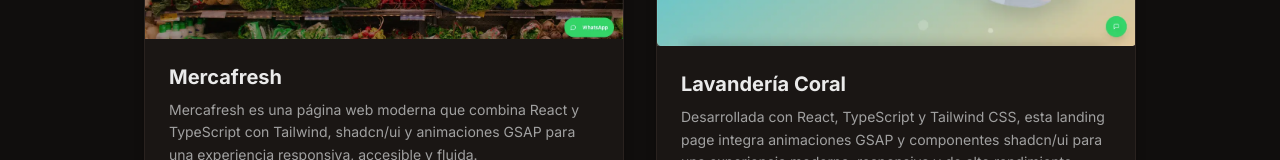
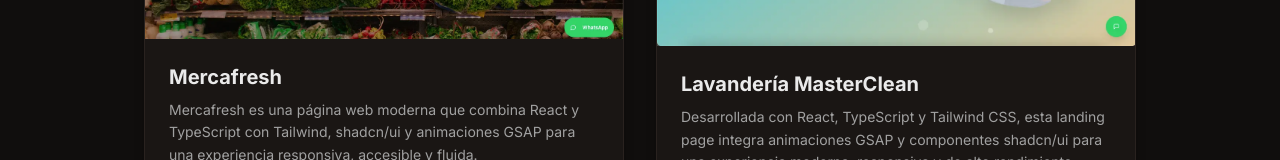
Before and after one commit to Juandmj82/juandiegodev, a Next.js app in the folder nuevo-portafolio-next/: page /productos in a window 1280 px wide. Shown: the part 2333-2493 px from the top of the page. Built offline with nearby package versions, Linux system fonts and the light colour scheme.

Commit message:
actualizar nombre lavanderia

```diff
--- a/nuevo-portafolio-next/src/data/products.js
+++ b/nuevo-portafolio-next/src/data/products.js
@@ -58,7 +58,7 @@ export const allDigitalProducts = [
     description: "Mercafresh es una página web moderna que combina React y TypeScript con Tailwind, shadcn/ui y animaciones GSAP para una experiencia responsiva, accesible y fluida."
   },
   {
-    title: "Lavandería Coral",
+    title: "Lavandería MasterClean",
     imageUrl: "/products/lavanderia.webp",
     stack: ["React", "TypeScript", "Tailwind CSS", "shadcn/ui", "GSAP"],
     liveUrl: "https://lavanderia-coral.vercel.app/",
```
